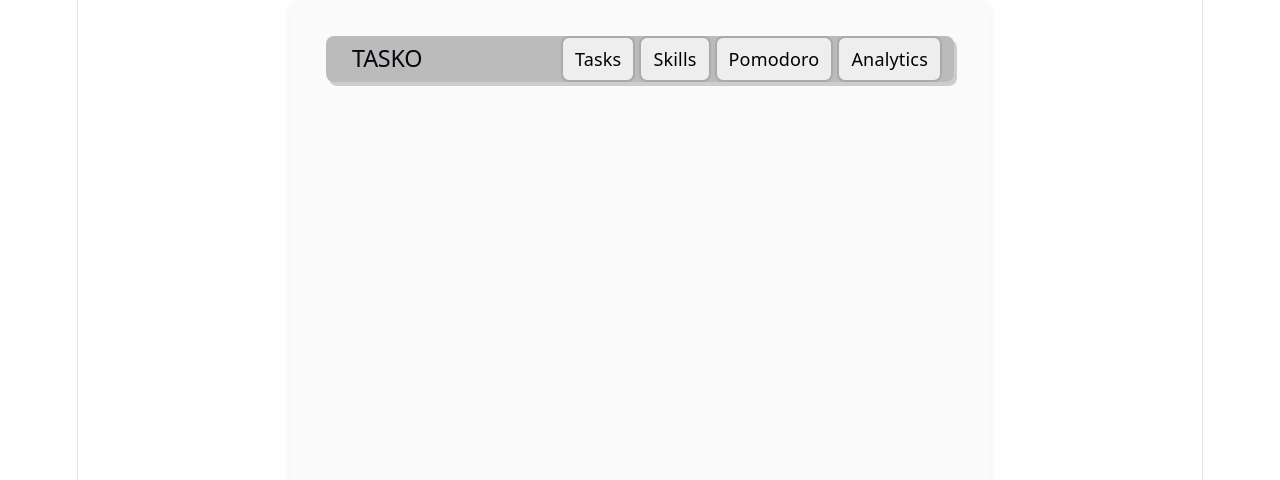
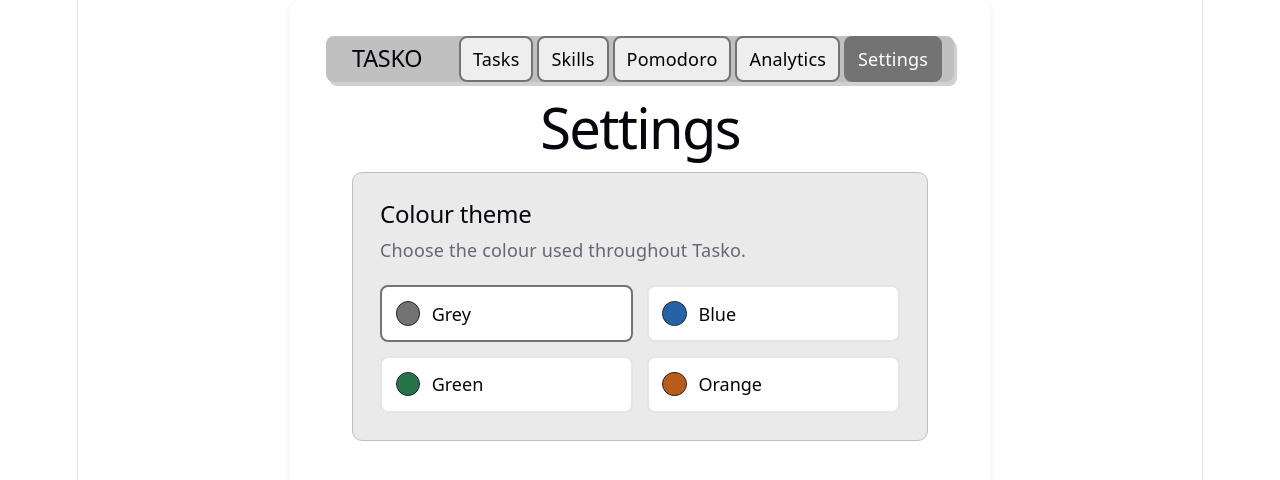
Before and after one commit to rebeccafitzpatr/tasko, a Vue app in the folder apps/web/: page /settings in a window 1280 px wide. Shown: the top 480 px of the page. Built offline with nearby package versions, Linux system fonts and the light colour scheme; no server answers.

Commit message:
add colour picker

```diff
--- a/apps/web/src/App.vue
+++ b/apps/web/src/App.vue
@@ -10,6 +10,7 @@
         <router-link to="/skills">Skills</router-link>
         <router-link to="/pomodoro">Pomodoro</router-link>
         <router-link to="/analytics">Analytics</router-link>
+        <router-link to="/settings">Settings</router-link>
       </div>
     </nav>
 
@@ -18,7 +19,15 @@
 </template>
 
 <script setup lang="ts">
-// App logic here (if needed)
+  const themes: Record<string, string> = {
+    grey: '#737373',
+    blue: '#2563a6',
+    green: '#27734a',
+    orange: '#b85c1b',
+  }
+
+  const savedTheme = localStorage.getItem('theme-key') || 'grey'
+  document.documentElement.style.setProperty('--theme-color', themes[savedTheme] || themes.grey)
 </script>
 
 <style>
@@ -29,7 +38,7 @@ nav {
   min-height: 38px;
   padding: 0px 12px;
   box-sizing: border-box;
-  background-color: #bbb;
+  background-color: var(--theme-medium);
   border-radius: 8px;
   box-shadow: 3px 4px 0 rgba(0,0,0,0.18);
 }
@@ -50,14 +59,15 @@ nav a {
   display: block;
   padding: 8px 12px;
   background-color: #eee;
-  border: 2px solid #aaa;
+  border: 2px solid var(--theme-color);
   border-radius: 8px;
   text-decoration: none;
   color: #000;
 }
 
 .router-link-active {
-  background-color: rgba(170, 170, 170, 0.88);
+  background-color: var(--theme-color);
+  color: #fff;
 }
 
 /* Center all page content */
@@ -74,7 +84,7 @@ nav a {
   align-items: stretch;
 
   text-align: center;
-  background: #fafafa;
+  background: var(--bg);
   border-radius: 12px;
   box-shadow: 0 2px 8px rgba(0, 0, 0, 0.07);
 }
--- a/apps/web/src/router/index.ts
+++ b/apps/web/src/router/index.ts
@@ -4,6 +4,7 @@ import TasksView from '../views/TasksView.vue'
 import SkillsView from '../views/SkillsView.vue'
 import AnalyticsView from '../views/AnalyticsView.vue'
 import PomodoroView from '../views/PomodoroView.vue'
+import SettingsView from '../views/SettingsView.vue'
 
 const routes: Array<RouteRecordRaw> = [
   { path: '/', redirect: '/tasks' },
@@ -11,6 +12,7 @@ const routes: Array<RouteRecordRaw> = [
   { path: '/skills', component: SkillsView },
   { path: '/analytics', component: AnalyticsView },
   { path: '/pomodoro', component: PomodoroView },
+  { path: '/settings', component: SettingsView },
 ]
 
 const router = createRouter({
--- a/apps/web/src/style.css
+++ b/apps/web/src/style.css
@@ -4,10 +4,10 @@
   --bg: #fff;
   --border: #e5e4e7;
   --code-bg: #f4f3ec;
-  --accent: #aa3bff;
-  --accent-bg: rgba(170, 59, 255, 0.1);
-  --accent-border: rgba(170, 59, 255, 0.5);
-  --social-bg: rgba(244, 243, 236, 0.5);
+  --accent: var(--theme-color);
+  --accent-bg: var(--theme-light);
+  --accent-border: var(--theme-medium);
+  --social-bg: var(--theme-light);
   --shadow:
     rgba(0, 0, 0, 0.1) 0 10px 15px -3px, rgba(0, 0, 0, 0.05) 0 4px 6px -2px;
 
@@ -25,7 +25,7 @@
   -webkit-font-smoothing: antialiased;
   -moz-osx-font-smoothing: grayscale;
 
-  --theme-color: #bbb;
+  --theme-color: #737373;
   --theme-light: color-mix(in srgb, var(--theme-color), white 85%);
   --theme-medium: color-mix(in srgb, var(--theme-color), white 55%);
   --theme-dark: color-mix(in srgb, var(--theme-color), black 25%);
@@ -44,10 +44,10 @@
     --bg: #16171d;
     --border: #2e303a;
     --code-bg: #1f2028;
-    --accent: #c084fc;
-    --accent-bg: rgba(192, 132, 252, 0.15);
-    --accent-border: rgba(192, 132, 252, 0.5);
-    --social-bg: rgba(47, 48, 58, 0.5);
+    --accent: var(--theme-color);
+    --accent-bg: var(--theme-light);
+    --accent-border: var(--theme-medium);
+    --social-bg: var(--theme-light);
     --shadow:
       rgba(0, 0, 0, 0.4) 0 10px 15px -3px, rgba(0, 0, 0, 0.25) 0 4px 6px -2px;
   }
@@ -312,7 +312,7 @@ code {
 .details > * {
   padding: 8px 4px;
   border-radius: 6px;
-  border: 1px solid  rgb(133, 133, 133);
+  border: 1px solid var(--theme-medium);
 }
 
 .delete-button {
@@ -325,6 +325,15 @@ code {
   cursor: pointer;
 }
 
+.tasks-list {
+  background-color: var(--theme-light);
+}
+
+.task-item {
+  background-color: var(--bg);
+  border-color: var(--theme-medium);
+}
+
 .delete-button:hover {
   background: var(--theme-text);
 }
--- /dev/null
+++ b/apps/web/src/views/SettingsView.vue
@@ -0,0 +1,116 @@
+<template>
+  <section class="settings-view">
+    <h1>Settings</h1>
+    <div class="settings-panel">
+      <h2>Colour theme</h2>
+      <p class="settings-description">Choose the colour used throughout Tasko.</p>
+
+      <div class="theme-options" role="radiogroup" aria-label="Colour theme">
+        <button
+          v-for="theme in themes"
+          :key="theme.key"
+          class="theme-option"
+          :class="{ selected: selectedTheme === theme.key }"
+          type="button"
+          role="radio"
+          :aria-checked="selectedTheme === theme.key"
+          @click="selectTheme(theme.key)"
+        >
+          <span class="theme-swatch" :style="{ backgroundColor: theme.color }"></span>
+          <span>{{ theme.label }}</span>
+        </button>
+      </div>
+    </div>
+  </section>
+</template>
+
+<script setup lang="ts">
+import { ref } from 'vue'
+
+const themes = [
+  { key: 'grey', label: 'Grey', color: '#737373' },
+  { key: 'blue', label: 'Blue', color: '#2563a6' },
+  { key: 'green', label: 'Green', color: '#27734a' },
+  { key: 'orange', label: 'Orange', color: '#b85c1b' },
+] as const
+
+type ThemeKey = (typeof themes)[number]['key']
+
+const selectedTheme = ref<ThemeKey>(getSavedTheme())
+
+function getSavedTheme(): ThemeKey {
+  const savedTheme = localStorage.getItem('theme-key')
+  return themes.some(theme => theme.key === savedTheme) ? savedTheme as ThemeKey : 'grey'
+}
+
+function selectTheme(themeKey: ThemeKey) {
+  selectedTheme.value = themeKey
+  const theme = themes.find(item => item.key === themeKey)
+
+  if (!theme) return
+  document.documentElement.style.setProperty('--theme-color', theme.color)
+  localStorage.setItem('theme-key', theme.key)
+}
+
+selectTheme(selectedTheme.value)
+</script>
+
+<style scoped>
+.settings-panel {
+  max-width: 520px;
+  margin: 0 auto;
+  padding: 1.5rem;
+  text-align: left;
+  background: var(--theme-light);
+  border: 1px solid var(--theme-medium);
+  border-radius: 10px;
+}
+
+.settings-description {
+  margin-bottom: 1.25rem;
+}
+
+.theme-options {
+  display: grid;
+  grid-template-columns: repeat(2, minmax(0, 1fr));
+  gap: 0.75rem;
+}
+
+.theme-option {
+  display: flex;
+  align-items: center;
+  gap: 0.65rem;
+  padding: 0.75rem;
+  color: var(--text-h);
+  background: var(--bg);
+  border: 2px solid var(--border);
+  border-radius: 8px;
+  cursor: pointer;
+  font: inherit;
+  text-align: left;
+}
+
+.theme-option:hover,
+.theme-option.selected {
+  border-color: var(--theme-color);
+}
+
+.theme-option:focus-visible {
+  outline: 3px solid var(--theme-medium);
+  outline-offset: 2px;
+}
+
+.theme-swatch {
+  width: 1.25rem;
+  height: 1.25rem;
+  flex: 0 0 auto;
+  border: 1px solid var(--theme-text);
+  border-radius: 50%;
+}
+
+@media (max-width: 520px) {
+  .theme-options {
+    grid-template-columns: 1fr;
+  }
+}
+</style>
--- a/apps/web/src/views/TasksView.vue
+++ b/apps/web/src/views/TasksView.vue
@@ -71,7 +71,7 @@ function getSkillName(skillId: number | null | undefined) {
 <style>
 
 .tasks-list {
-  background-color: #e8e8e8;
+  background-color: var(--theme-light);
   padding: 1.5rem 2rem;
   margin: 1rem;
   border-radius: 12px;
@@ -84,8 +84,8 @@ function getSkillName(skillId: number | null | undefined) {
 .task-item {
   padding: 1rem;
   margin: 1rem;
-  border: 1px solid #e2e2e2;
-  background-color:#eee;
+  border: 1px solid var(--theme-medium);
+  background-color: var(--bg);
   border-radius: 8px;
 
 }
```
